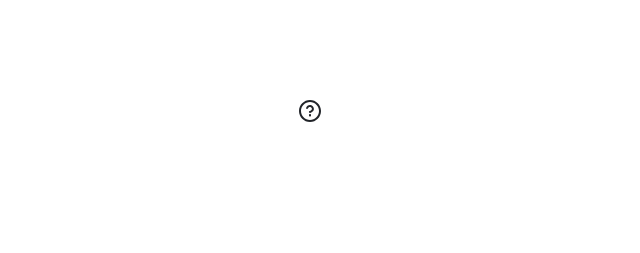
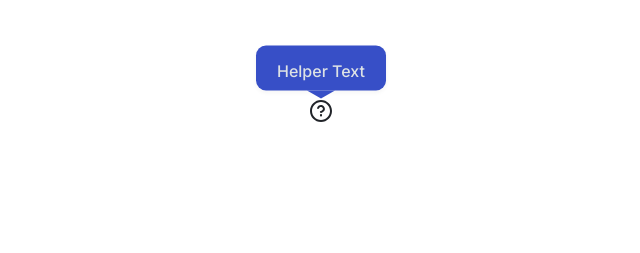
Before and after one commit to js-tasks-ru/htmlcss-20220120_alaudo-galkin, a website: page 05-lection3/01-tooltip/index.html in a window 1280 px wide. Shown: the whole page, without its empty margins (319-959 px from the left). Drawn offline with Linux system fonts and the light colour scheme.

Commit message:
Переделал позиционирование под границы

```diff
--- a/05-lection3/01-tooltip/tooltip.css
+++ b/05-lection3/01-tooltip/tooltip.css
@@ -13,22 +13,21 @@
     width:22px;
     height:22px;
     overflow:hidden;
-    transform: translateX(-50%);
+
 }
 
 .tooltip__text {
-    display: none;
+    display: block;
     text-align: center;
     position:absolute;
-
     background-color: var(--blue);
     padding: 13px 21px 8px;
     border-radius: 10px;
-    left:0;
-    bottom:10px;
+    left:50%;
+    bottom:15px;
     white-space: nowrap;
     box-shadow: 0px 2px 4px rgba(33, 36, 41, 0.05);
-    margin-bottom: 5px;
+
     transform: translate(-50%,-50%);
 }
 
@@ -40,7 +39,6 @@
     border: 14px solid transparent;
     border-top: 8px solid var(--blue);
     transform: translateX(-50%);
-    z-index: -1;
 }
 
 .tooltip__icon:hover + .tooltip__text {
```
